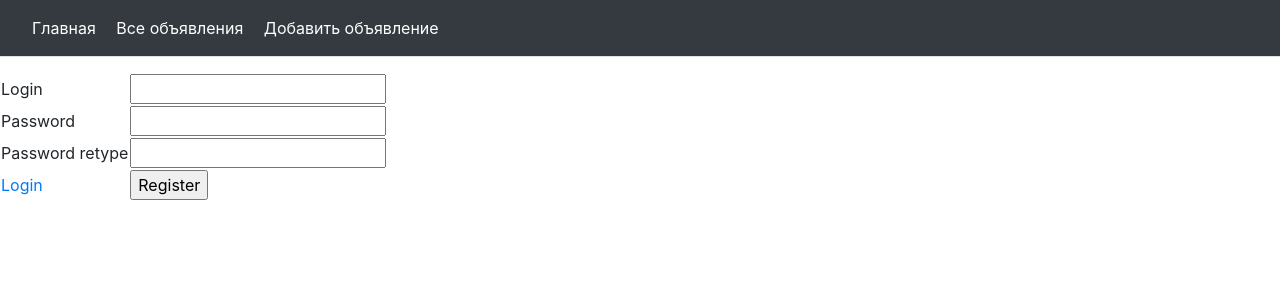
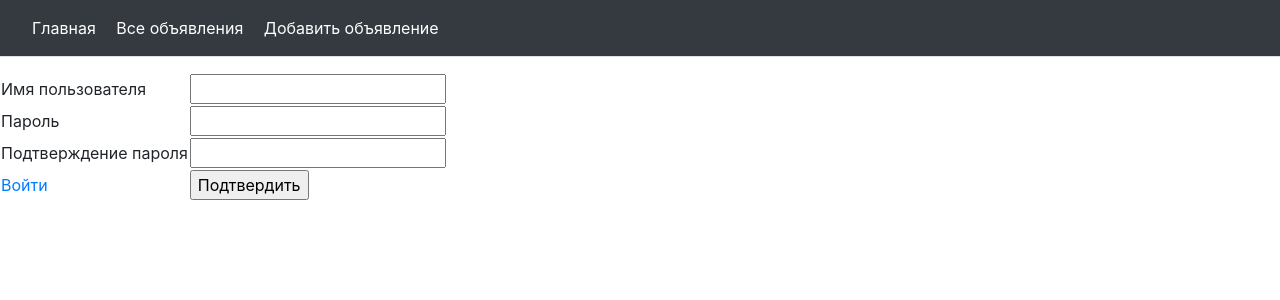
Before and after one commit to sw1ft12/Python, a Flask app: page /register in a window 1280 px wide. Shown: the top 300 px of the page. Run offline with Flask 2, Linux system fonts and the light colour scheme; some libraries are stand-ins or nearby versions.

Commit message:
Update register.html

```diff
--- a/templates/register.html
+++ b/templates/register.html
@@ -18,20 +18,20 @@
 <form method="POST">
     <table>
         <tr>
-            <td>Login</td>
+            <td>Имя пользователя</td>
             <td><input type="text" name="username"></td>
         </tr>
         <tr>
-            <td>Password</td>
+            <td>Пароль</td>
             <td><input type="password" name="password"></td>
         </tr>
         <tr>
-            <td>Password retype</td>
+            <td>Подтверждение пароля</td>
             <td><input type="password" name="password2"></td>
         </tr>
         <tr>
-            <td><a href="/login">Login</a></td>
-            <td><input type="submit" value="Register"></td>
+            <td><a href="/login">Войти</a></td>
+            <td><input type="submit" value="Подтвердить"></td>
         </tr>
     </table>
 </form>
```
